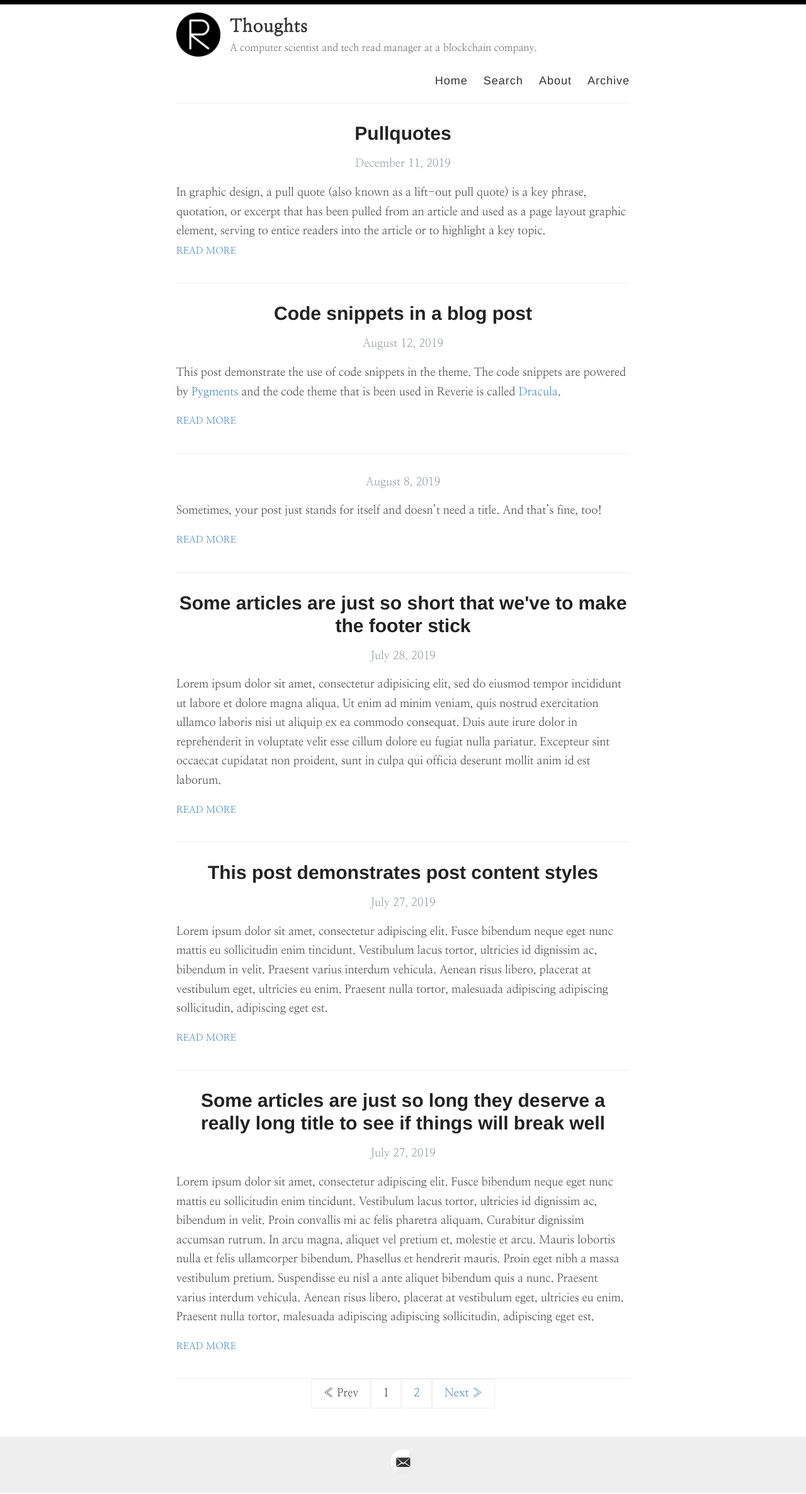
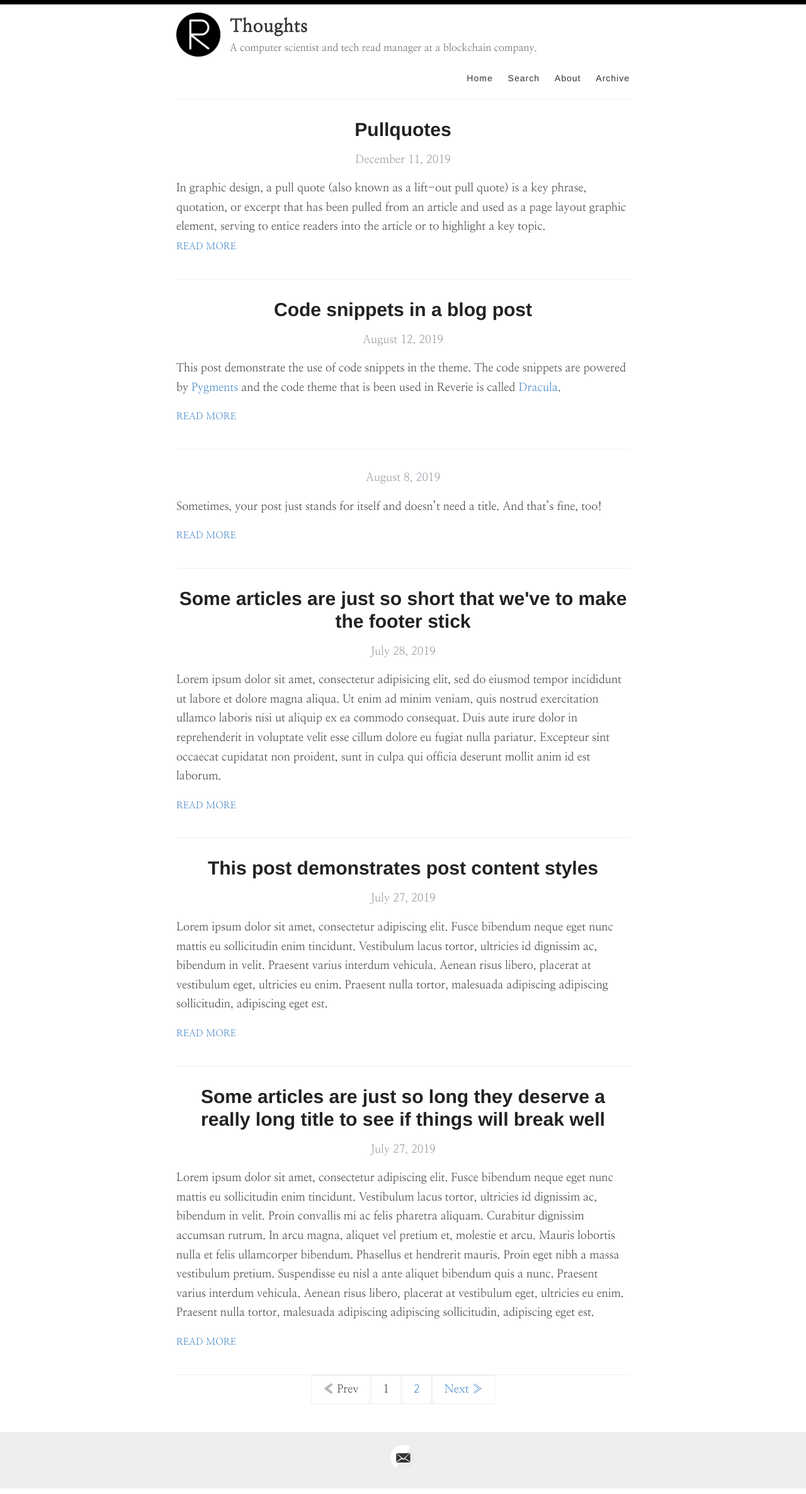
Before and after one commit to appff/appff.github.io, a Jekyll site: the page built from index.html, in a window 1280 px wide. Shown: the whole page at 63% size. Built offline with Jekyll 4.4.1, drawn with Linux system fonts in a browser that asks for light colours; the list of posts is cut into pages by our own code.

Commit message:
nav size

```diff
--- a/assets/style.scss
+++ b/assets/style.scss
@@ -336,7 +336,7 @@ nav {
   float: right;
   margin-top: 23px; // @TODO: Vertically middle align
   font-family: "Helvetica Neue", Helvetica, Arial, sans-serif;
-  font-size: 18px;
+  font-size: 14px;
 
   @include mobile {
     float: none;
```
